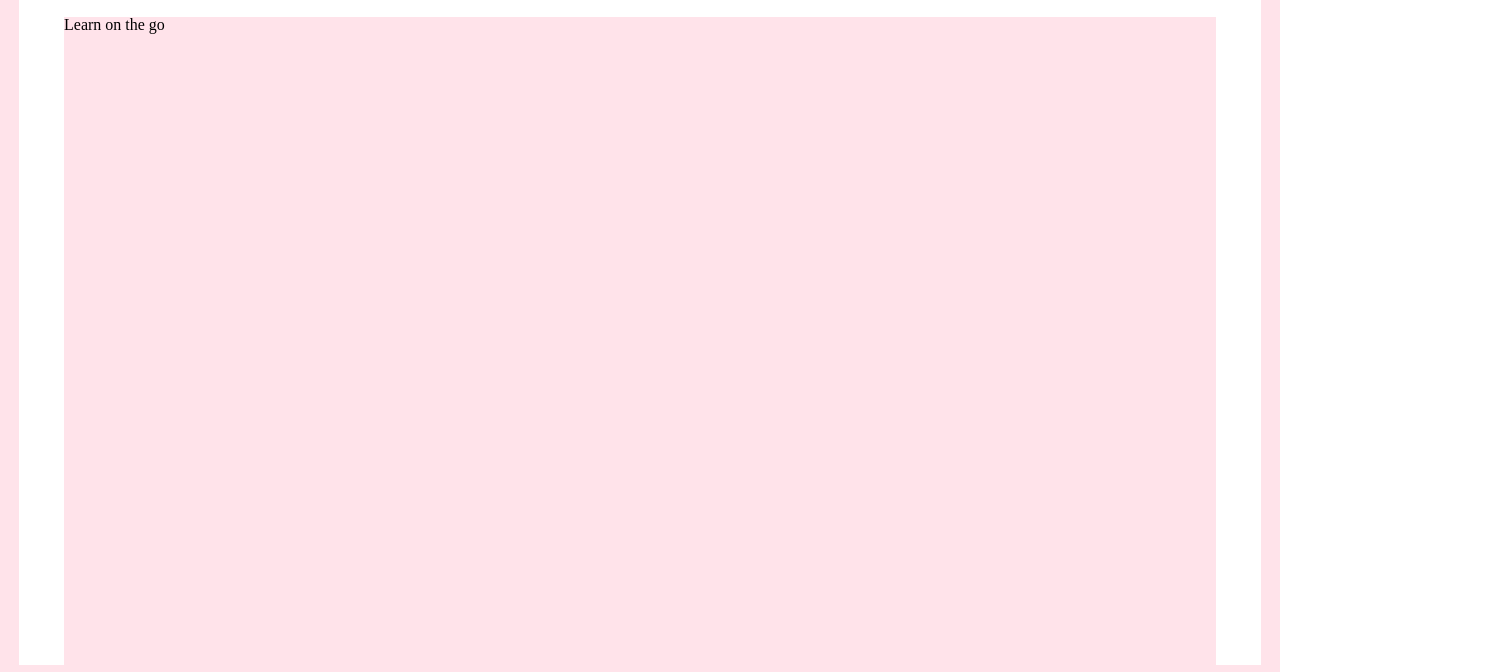
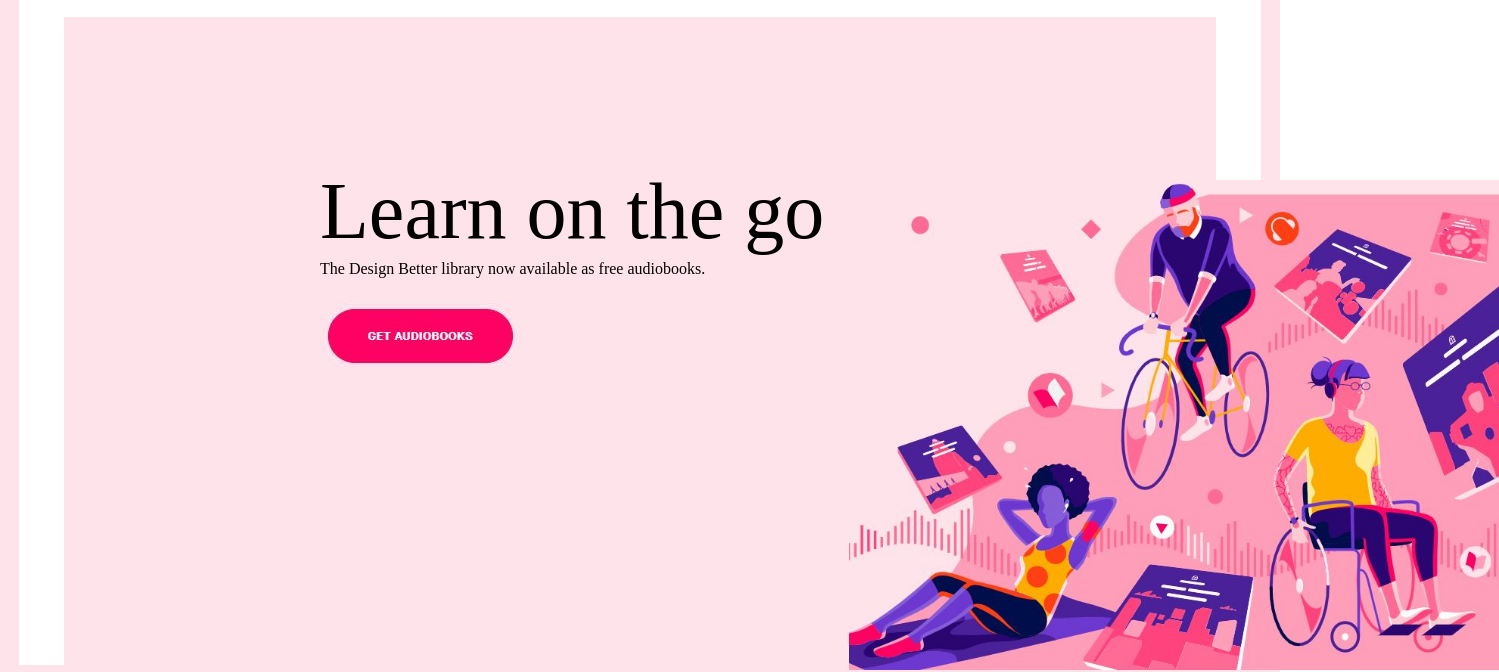
Before and after one commit to xeroxfiend/WebsiteCopy, a plain HTML site: page index.html in a window 1280 px wide. Shown: the part 148-820 px from the top of the page, 1499 px wide, since content can reach past the window. Drawn offline with Linux system fonts and the light colour scheme.

Commit message:
mostly done with copying

```diff
--- a/index.html
+++ b/index.html
@@ -25,8 +25,14 @@
     <main>
         <div class="outer"></div>
         <div class="inner">
-            <h1>Learn on the go</h1>
+            <div class="inner-words">
+                <h1 class="learn">Learn on the go</h1>
+                <h1 class="audiobook">The Design Better library now available as free audiobooks.</h1>
+                <img class='pic3' src="./audiobook.JPG" alt="Get Audiobooks button">
+            </div>
+            <div class="inner-image"></div><img src="./bigpic.JPG" alt="bike, chair, etc." class="pic4">
         </div>
+
     </main>
 </body>
 
--- a/style.css
+++ b/style.css
@@ -205,4 +205,24 @@ main {
     height: 700px;
     width: 90vw;
     position: absolute;
+    padding: 12% 20%;
 }
+
+.learn {
+    font-size: 5rem;
+    margin-bottom: 10px;
+}
+
+.pic3 {
+    margin-top: 25px;
+}
+
+
+/* .inner-image {} */
+
+.pic4 {
+    width: 650px;
+    height: 525x;
+    margin-left: 529px;
+    margin-top: -194px;
+}
```
Also changed, not shown: audiobook.JPG (added), bigpic.JPG (added).
